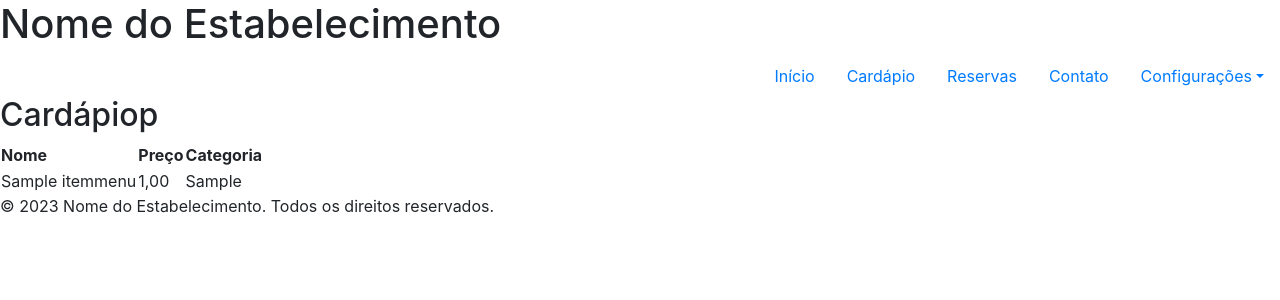
After one commit to LiraNick/menu_mate, a Django app: page /cardapio in a window 1280 px wide. The commit adds this page. Shown: the top 300 px of the page. Run offline with Django 4.2, Linux system fonts and the light colour scheme; tables that the repository leaves empty hold one stand-in row (values such as "Sample post"); some libraries are stand-ins or nearby versions.

Commit message:
view e url do cardapio

```diff
--- a/estabelecimentos/models.py
+++ b/estabelecimentos/models.py
@@ -54,6 +54,7 @@ class ItemMenu(models.Model):
     item_menu_id = models.AutoField(primary_key=True)
     item_menu_nome = models.CharField(max_length=100)
     item_menu_preco = models.DecimalField(max_digits=10, decimal_places=2)
+    item_menu_categoria = models.CharField(max_length=100)
     menu = models.ForeignKey(Menu, on_delete=models.CASCADE)
 
     class Meta:
--- a/estabelecimentos/templates/base.html
+++ b/estabelecimentos/templates/base.html
@@ -1,22 +1,42 @@
 <!DOCTYPE html>
-<html>
+<html lang="pt-br">
 <head>
-	<meta charset="UTF-8">
+    <meta charset="UTF-8">
+	<meta http-equiv="X-UA-Compatible" content="IE=edge">
+    <meta name="viewport" content="width=device-width, initial-scale=1.0">
+	<link rel="stylesheet" href="https://stackpath.bootstrapcdn.com/bootstrap/4.1.3/css/bootstrap.min.css" integrity="sha384-MCw98/SFnGE8fJT3GXwEOngsV7Zt27NXFoaoApmYm81iuXoPkFOJwJ8ERdknLPMO" crossorigin="anonymous">
 	<title>{% block title %}Título Padrão{% endblock %}</title>
 </head>
+
 <body>
 	<header>
 		<!-- Cabeçalho da Página -->
 		<h1>Nome do Estabelecimento</h1>
-		<nav>
-			<ul>
-				<li><a href="{% url 'home' %}">Início</a></li>
-				<li><a href="url 'cardapio' ">Cardápio</a></li>
-				<li><a href="url 'reservas' ">Reservas</a></li>
-				<li><a href="{% url 'contato' %} ">Contato</a></li>
-				<li><a href="{% url 'configuracao' %} ">Configurações</a></li>
-			</ul>
-		</nav>
+		<ul class="nav justify-content-end">
+			<li class="nav-item">
+				<a class="nav-link active" href="{% url 'home' %}">Início</a>
+			</li>
+			<li class="nav-item">
+				<a class="nav-link" href="{% url 'cardapio'%}">Cardápio</a>
+			</li>
+			<li class="nav-item">
+				<a class="nav-link" href="url 'reservas' ">Reservas</a>
+			</li>
+			<li class="nav-item">
+				<a class="nav-link" href="{% url 'contato' %} ">Contato</a>
+			</li>
+			<li class="nav-item dropdown">
+				<a class="nav-link dropdown-toggle" data-toggle="dropdown" href="#" role="button" aria-haspopup="true" aria-expanded="false">Configurações</a>
+				<div class="dropdown-menu">
+					<a class="dropdown-item" href="url 'Estabelecimento' ">Estabelecimento</a>
+					<a class="dropdown-item" href="url 'Mesas' ">Mesas</a>
+					<a class="dropdown-item" href="url 'Garçons' ">Garçons</a>
+					<a class="dropdown-item" href="url 'Garçons' ">Garçons</a>
+				<div class="dropdown-divider"></div>
+					<a class="dropdown-item" href="#">Logout</a>
+				</div>
+			</li>
+		</ul>
 	</header>
 
 	<main>
@@ -30,5 +50,9 @@
 		<!-- Rodapé da Página -->
 		<p>&copy; 2023 Nome do Estabelecimento. Todos os direitos reservados.</p>
 	</footer>
+
+	<script src="https://code.jquery.com/jquery-3.3.1.slim.min.js" integrity="sha384-q8i/X+965DzO0rT7abK41JStQIAqVgRVzpbzo5smXKp4YfRvH+8abtTE1Pi6jizo" crossorigin="anonymous"></script>
+	<script src="https://cdnjs.cloudflare.com/ajax/libs/popper.js/1.14.3/umd/popper.min.js" integrity="sha384-ZMP7rVo3mIykV+2+9J3UJ46jBk0WLaUAdn689aCwoqbBJiSnjAK/l8WvCWPIPm49" crossorigin="anonymous"></script>
+	<script src="https://stackpath.bootstrapcdn.com/bootstrap/4.1.3/js/bootstrap.min.js" integrity="sha384-ChfqqxuZUCnJSK3+MXmPNIyE6ZbWh2IMqE241rYiqJxyMiZ6OW/JmZQ5stwEULTy" crossorigin="anonymous"></script>
 </body>
 </html>
--- /dev/null
+++ b/estabelecimentos/templates/cardapio.html
@@ -0,0 +1,25 @@
+{% extends "base.html" %}
+
+    {% block conteudo %}
+
+        <h2>Cardápiop</h2> <!-- fazer uma view para pegar o nome do cardápio no banco de dados. -->
+        <table>
+            <thead>
+                <tr>
+                    <th>Nome</th>
+                    <th>Preço</th>
+                    <th>Categoria</th>
+                </tr>
+            </thead>
+            <tbody>
+                {% for item_menu in item_menus %}
+                <tr>
+                    <td>{{ item_menu.item_menu_nome }}</td>
+                    <td>{{ item_menu.item_menu_preco }}</td>
+                    <td>{{ item_menu.item_menu_categoria }}</td>
+                </tr>
+                {% endfor %}
+            </tbody>
+        </table>
+
+    {% endblock %}
--- a/estabelecimentos/urls.py
+++ b/estabelecimentos/urls.py
@@ -4,10 +4,10 @@ from . import views
 
 
 urlpatterns = [
-    path('', views.index, name='index'),
-    path('home', views.index, name='home'),
-    path('configuracao', views.configuracoes, name='configuracao'),
-    path('contato', views.contato, name='contato')
+    path('', views.index, name = 'index'),
+    path('home', views.index, name = 'home'),
+    path('cardapio', views.cardapio, name = 'cardapio'),
+    path('contato', views.contato, name = 'contato')
 
 ]
 
--- a/estabelecimentos/views.py
+++ b/estabelecimentos/views.py
@@ -1,6 +1,7 @@
 from django.shortcuts import render, get_object_or_404, redirect
 from .models import Estabelecimento
-from .forms import EstabelecimentoForm
+from .models import Menu, ItemMenu
+#from .forms import EstabelecimentoForm
 
 
 def index(request):
@@ -13,14 +14,18 @@ def home(request):
     return render(request,'base.html')
 
 
-def configuracoes(request):
-
-    return render(request, 'configuracao.html')
-
-
 def contato(request):
 
     return render(request, 'contato.html')
+
+
+def cardapio(request):
+
+    item_menus = ItemMenu.objects.all()
+
+    cardapio = {'item_menus': item_menus}
+
+    return render(request, 'cardapio.html', cardapio)
 
 
 def lista_estabelecimentos(request):
```
Also changed, not shown: estabelecimentos/templates/configuracao.html (deleted, +0 -15 lines), estabelecimentos/templates/contato.html (+4 -3 lines), estabelecimentos/templates/teste.html (added, +12 -0 lines), estabelecimentos/migrations/0001_initial.py.
